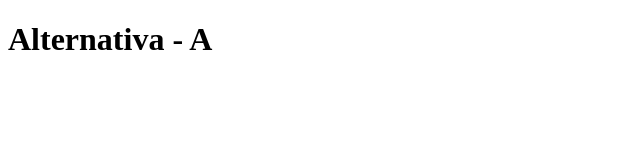
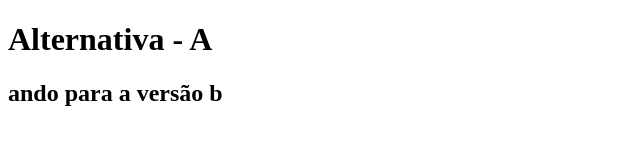
Before and after one commit to JorgeFelix10/git-aula-1, a plain HTML site: page index.html in a window 1280 px wide. Shown: the whole page, without its empty margins (0-640 px from the left). Drawn offline with Linux system fonts and the light colour scheme.

Commit message:
commit alternativa-b

```diff
--- a/index.html
+++ b/index.html
@@ -7,5 +7,6 @@
 </head>
 <body>
     <h1>Alternativa - A</h1>
+    <h2>ando para a versão b</h2>
 </body>
 </html>
```
